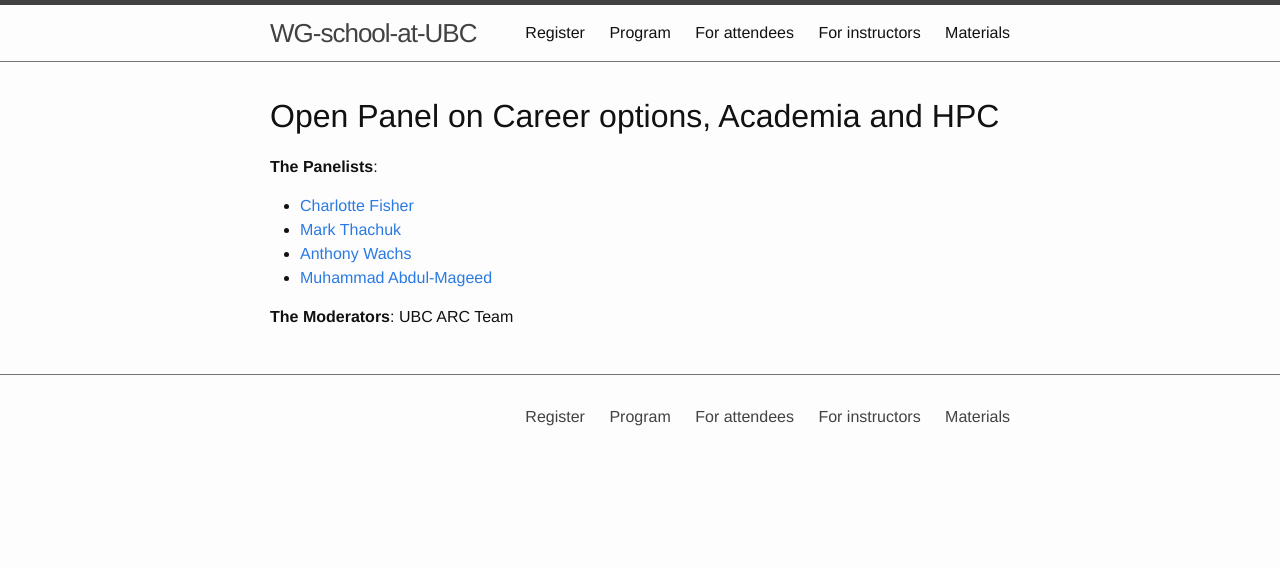
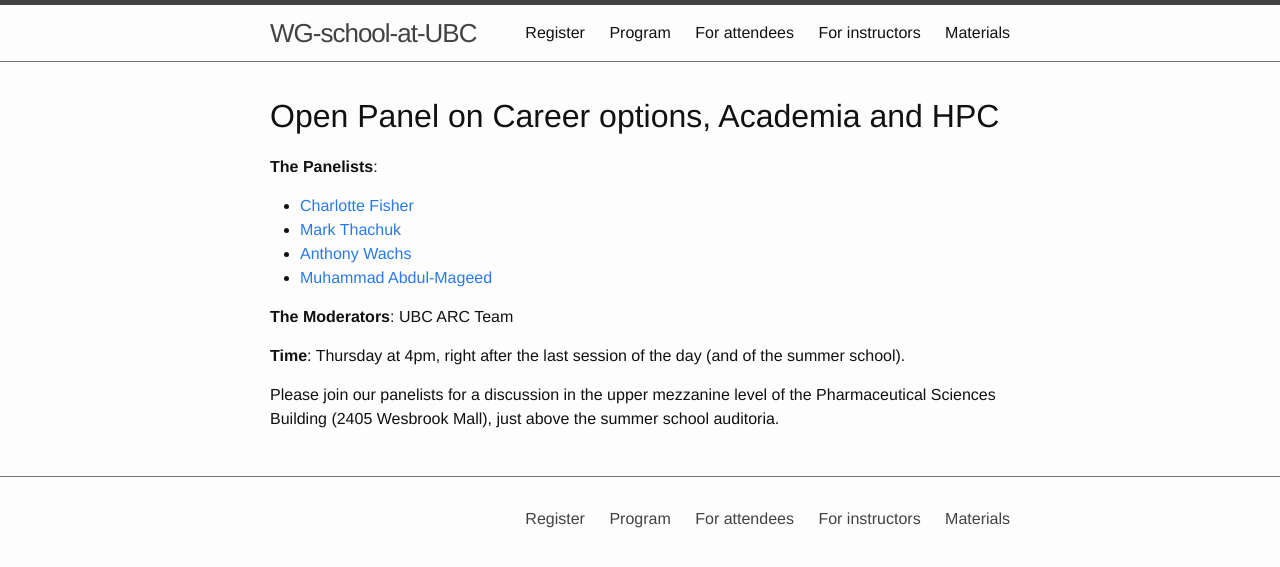
Before and after one commit to WestGrid/ubcSummerSchool2019, a Jekyll site: the page built from panel.md, in a window 1280 px wide. Shown: the top 567 px of the page. Built offline with Jekyll 4.4.1, drawn with Linux system fonts in a browser that asks for light colours.

Commit message:
2019-Jun-13 14:54

```diff
--- a/panel.md
+++ b/panel.md
@@ -18,3 +18,8 @@ nav: false
 <!-- It is my first crack, if you think we need to change the title or anything within the above please feel -->
 <!-- free. I think that announcing the panelist and giving some info about them can boost interest and -->
 <!-- attendance. I still think that we will have at most 60 ...so the upper mezzanine is o.k. -->
+
+**Time**: Thursday at 4pm, right after the last session of the day (and of the summer school).
+
+Please join our panelists for a discussion in the upper mezzanine level of the Pharmaceutical Sciences
+Building (2405 Wesbrook Mall), just above the summer school auditoria.
```
